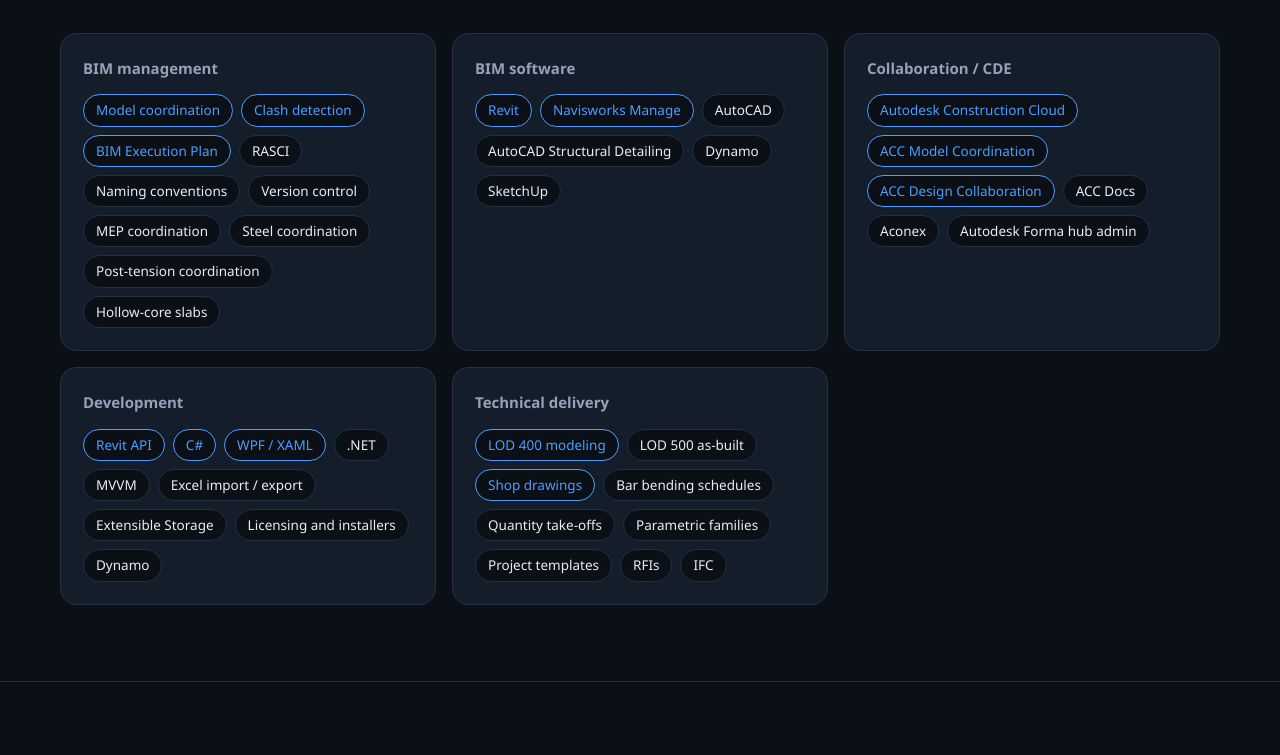
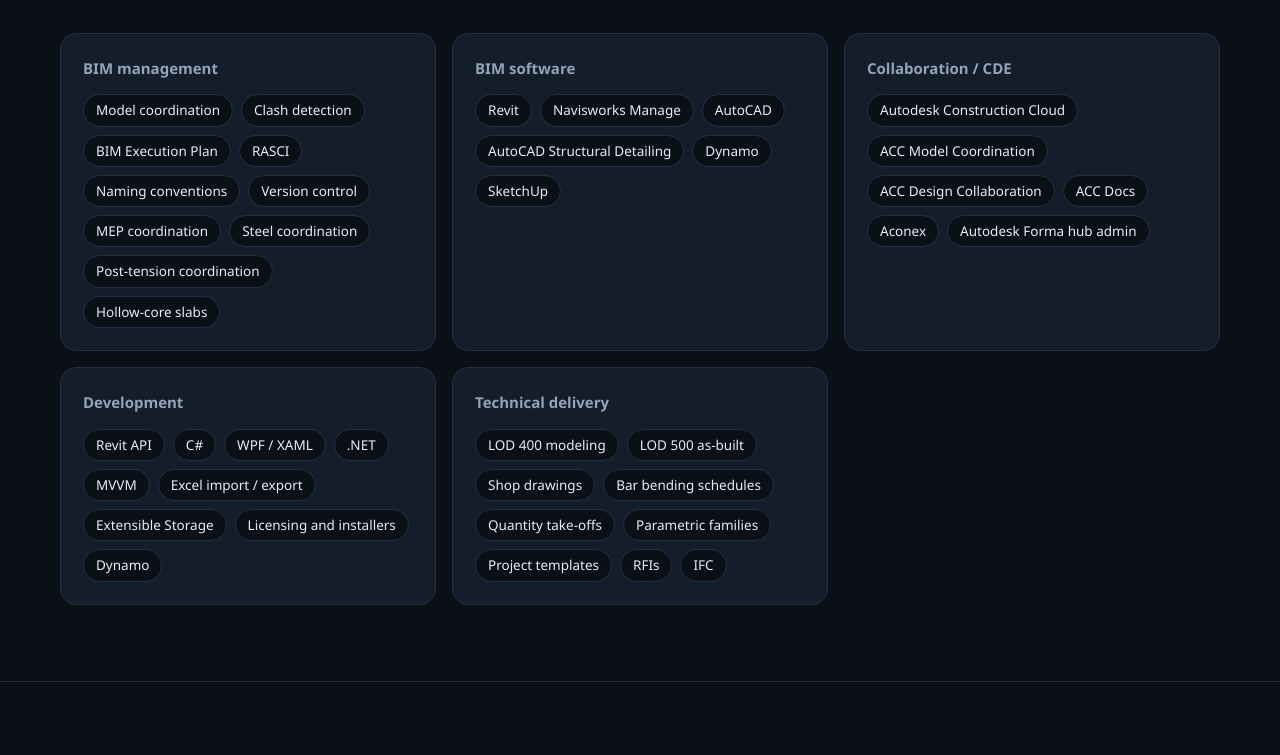
Before and after one commit to monasr26/portfolio, a plain HTML site: page index.html in a window 1280 px wide. Shown: the part 2680-3435 px from the top of the page. Drawn offline with Linux system fonts and the light colour scheme.

Commit message:
Remove highlighted skill chips
Co-Authored-By: Claude Fable 5.2 <noreply@anthropic.com>

```diff
--- a/index.html
+++ b/index.html
@@ -135,7 +135,6 @@ h3 { margin: 0 0 6px; font-size: 19px; }
 .panel h3 { font-size: 15px; color: var(--muted); font-weight: 600; margin-bottom: 14px; }
 .chips { display: flex; flex-wrap: wrap; gap: 8px; }
 .chip { border: 1px solid var(--line); border-radius: 999px; padding: 4px 12px; font-size: 13.5px; background: var(--bg); }
-.chip.hot { border-color: var(--accent); color: var(--accent); }
 
 /* datahub */
 .dh-head { display: grid; grid-template-columns: auto 1fr; gap: 26px; align-items: center; margin-bottom: 30px; }
@@ -332,7 +331,7 @@ footer { padding: 26px 0; color: var(--muted); font-size: 13px; text-align: cent
       <div class="panel">
         <h3>BIM management</h3>
         <div class="chips">
-          <span class="chip hot">Model coordination</span><span class="chip hot">Clash detection</span><span class="chip hot">BIM Execution Plan</span>
+          <span class="chip">Model coordination</span><span class="chip">Clash detection</span><span class="chip">BIM Execution Plan</span>
           <span class="chip">RASCI</span><span class="chip">Naming conventions</span><span class="chip">Version control</span>
           <span class="chip">MEP coordination</span><span class="chip">Steel coordination</span><span class="chip">Post-tension coordination</span><span class="chip">Hollow-core slabs</span>
         </div>
@@ -340,21 +339,21 @@ footer { padding: 26px 0; color: var(--muted); font-size: 13px; text-align: cent
       <div class="panel">
         <h3>BIM software</h3>
         <div class="chips">
-          <span class="chip hot">Revit</span><span class="chip hot">Navisworks Manage</span><span class="chip">AutoCAD</span>
+          <span class="chip">Revit</span><span class="chip">Navisworks Manage</span><span class="chip">AutoCAD</span>
           <span class="chip">AutoCAD Structural Detailing</span><span class="chip">Dynamo</span><span class="chip">SketchUp</span>
         </div>
       </div>
       <div class="panel">
         <h3>Collaboration / CDE</h3>
         <div class="chips">
-          <span class="chip hot">Autodesk Construction Cloud</span><span class="chip hot">ACC Model Coordination</span><span class="chip hot">ACC Design Collaboration</span>
+          <span class="chip">Autodesk Construction Cloud</span><span class="chip">ACC Model Coordination</span><span class="chip">ACC Design Collaboration</span>
           <span class="chip">ACC Docs</span><span class="chip">Aconex</span><span class="chip">Autodesk Forma hub admin</span>
         </div>
       </div>
       <div class="panel">
         <h3>Development</h3>
         <div class="chips">
-          <span class="chip hot">Revit API</span><span class="chip hot">C#</span><span class="chip hot">WPF / XAML</span>
+          <span class="chip">Revit API</span><span class="chip">C#</span><span class="chip">WPF / XAML</span>
           <span class="chip">.NET</span><span class="chip">MVVM</span><span class="chip">Excel import / export</span>
           <span class="chip">Extensible Storage</span><span class="chip">Licensing and installers</span><span class="chip">Dynamo</span>
         </div>
@@ -362,7 +361,7 @@ footer { padding: 26px 0; color: var(--muted); font-size: 13px; text-align: cent
       <div class="panel">
         <h3>Technical delivery</h3>
         <div class="chips">
-          <span class="chip hot">LOD 400 modeling</span><span class="chip">LOD 500 as-built</span><span class="chip hot">Shop drawings</span>
+          <span class="chip">LOD 400 modeling</span><span class="chip">LOD 500 as-built</span><span class="chip">Shop drawings</span>
           <span class="chip">Bar bending schedules</span><span class="chip">Quantity take-offs</span><span class="chip">Parametric families</span>
           <span class="chip">Project templates</span><span class="chip">RFIs</span><span class="chip">IFC</span>
         </div>
```
